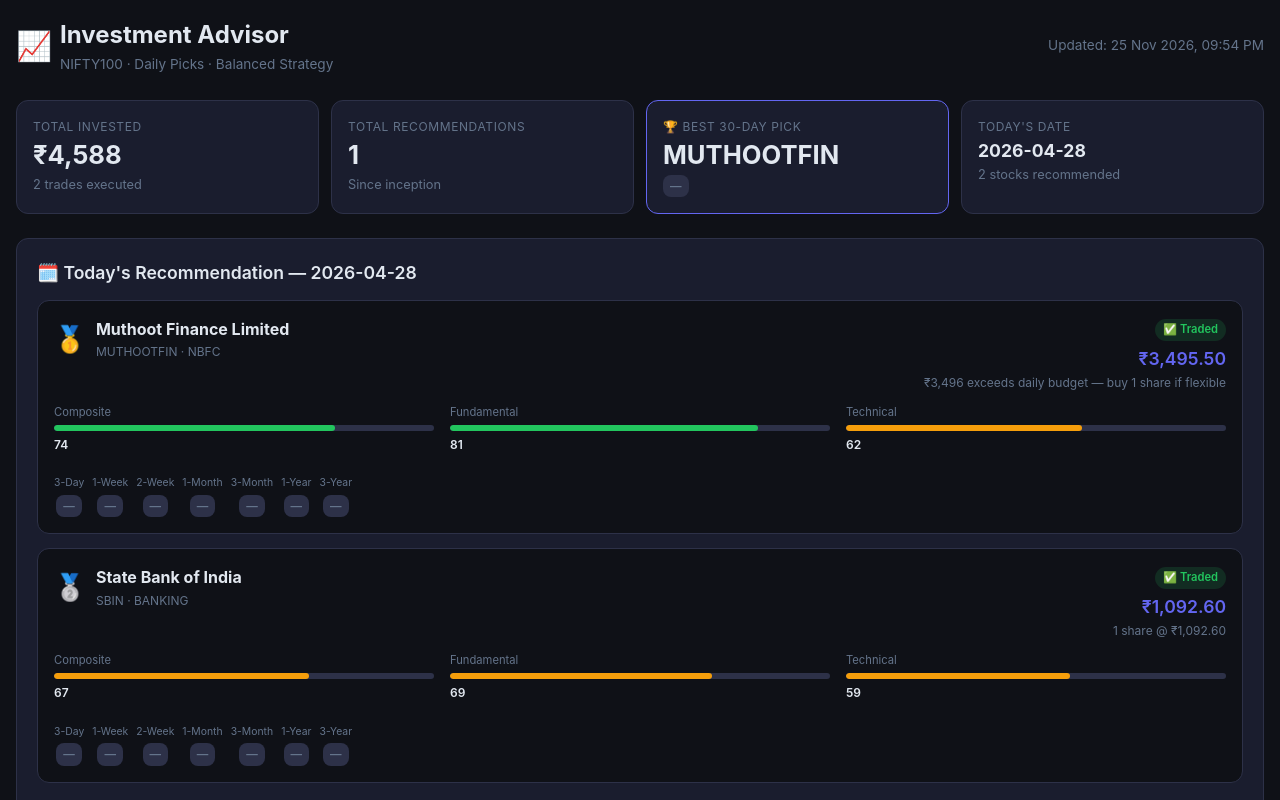
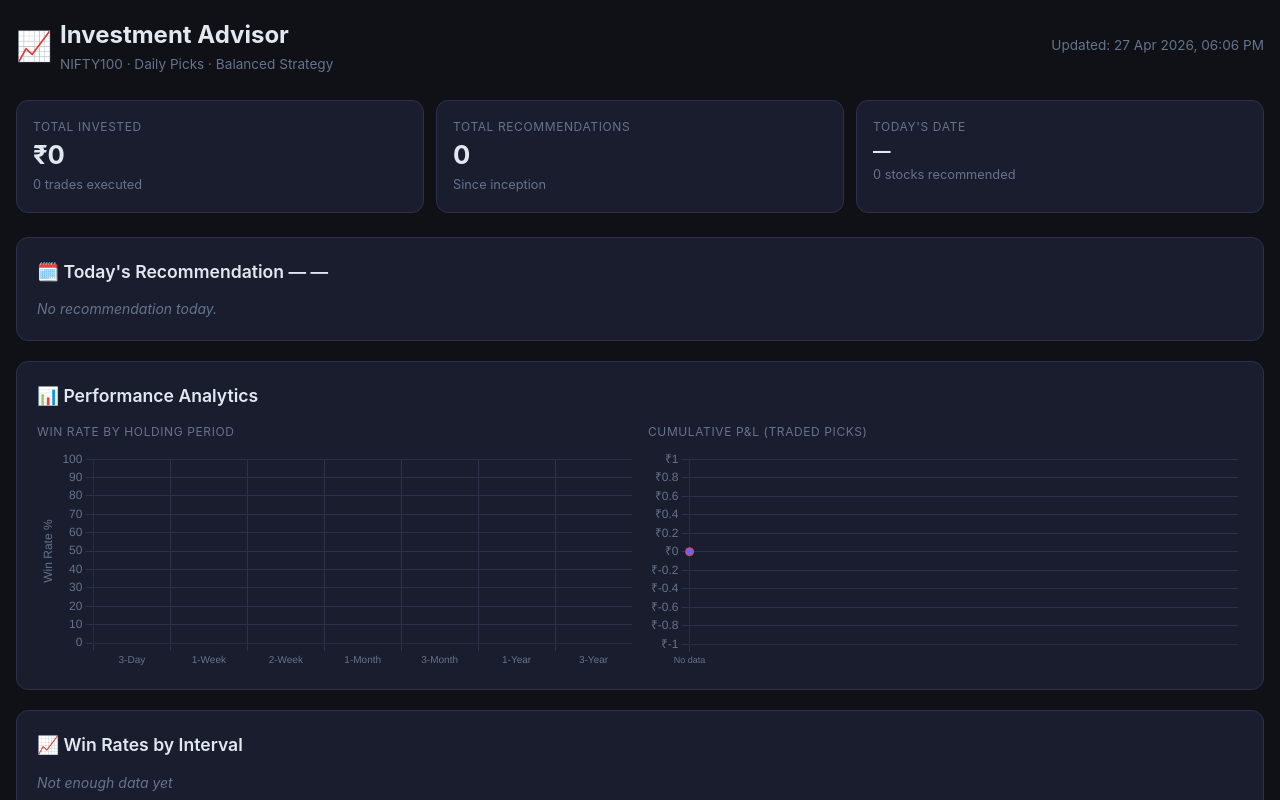
Before and after one commit to adityajain490-ux/investment-dashboard, a plain HTML site: page index.html in a window 1280 px wide. Shown: the top 800 px of the page. Drawn offline with nearby package versions, Linux system fonts and the light colour scheme.

Commit message:
Update dashboard — 2026-11-26 18:00 UTC

```diff
--- a/index.html
+++ b/index.html
@@ -132,97 +132,33 @@
       <div class="subtitle">NIFTY100 · Daily Picks · Balanced Strategy</div>
     </div>
   </div>
-  <div class="subtitle">Updated: 25 Nov 2026, 09:54 PM</div>
+  <div class="subtitle">Updated: 27 Apr 2026, 06:06 PM</div>
 </div>
 
 <!-- KPI Summary -->
 <div class="kpi-row">
   <div class="kpi-card">
     <div class="kpi-title">Total Invested</div>
-    <div class="kpi-value">₹4,588</div>
-    <div class="kpi-sub">2 trades executed</div>
+    <div class="kpi-value">₹0</div>
+    <div class="kpi-sub">0 trades executed</div>
   </div>
   <div class="kpi-card">
     <div class="kpi-title">Total Recommendations</div>
-    <div class="kpi-value">1</div>
+    <div class="kpi-value">0</div>
     <div class="kpi-sub">Since inception</div>
   </div>
-  <div class="kpi-card kpi-highlight"><div class="kpi-title">🏆 Best 30-Day Pick</div><div class="kpi-value">MUTHOOTFIN</div><div class="kpi-sub"><span class="badge badge-neutral">—</span></div></div>
+
   <div class="kpi-card">
     <div class="kpi-title">Today's Date</div>
-    <div class="kpi-value" style="font-size:1.1rem">2026-04-28</div>
-    <div class="kpi-sub">2 stocks recommended</div>
+    <div class="kpi-value" style="font-size:1.1rem">—</div>
+    <div class="kpi-sub">0 stocks recommended</div>
   </div>
 </div>
 
 <!-- Today's Recommendation -->
 <div class="section">
-  <h2>🗓️ Today's Recommendation — 2026-04-28</h2>
-
-    <div class="rec-card">
-      <div class="rec-header">
-        <div class="rec-title">
-          <span class="rank-icon">🥇</span>
-          <div>
-            <div class="stock-name">Muthoot Finance Limited</div>
-            <div class="stock-meta">MUTHOOTFIN · NBFC</div>
-          </div>
-        </div>
-        <div class="rec-right">
-          <span class="trade-badge traded">✅ Traded</span>
-          <div class="stock-price">₹3,495.50</div>
-          <div class="qty-note">₹3,496 exceeds daily budget — buy 1 share if flexible</div>
-        </div>
-      </div>
-      <div class="score-row">
-        <div class="score-item">
-          <div class="score-sublabel">Composite</div>
-          <div class="score-bar-wrap"><div class="score-bar" style="width:74%;background:#22c55e"></div></div><span class="score-label">74</span>
-        </div>
-        <div class="score-item">
-          <div class="score-sublabel">Fundamental</div>
-          <div class="score-bar-wrap"><div class="score-bar" style="width:81%;background:#22c55e"></div></div><span class="score-label">81</span>
-        </div>
-        <div class="score-item">
-          <div class="score-sublabel">Technical</div>
-          <div class="score-bar-wrap"><div class="score-bar" style="width:62%;background:#f59e0b"></div></div><span class="score-label">62</span>
-        </div>
-      </div>
-      <div class="metrics-row"></div>
-      <div class="returns-row"><div class="return-cell"><div class="return-label">3-Day</div><span class="badge badge-neutral">—</span></div><div class="return-cell"><div class="return-label">1-Week</div><span class="badge badge-neutral">—</span></div><div class="return-cell"><div class="return-label">2-Week</div><span class="badge badge-neutral">—</span></div><div class="return-cell"><div class="return-label">1-Month</div><span class="badge badge-neutral">—</span></div><div class="return-cell"><div class="return-label">3-Month</div><span class="badge badge-neutral">—</span></div><div class="return-cell"><div class="return-label">1-Year</div><span class="badge badge-neutral">—</span></div><div class="return-cell"><div class="return-label">3-Year</div><span class="badge badge-neutral">—</span></div></div>
-    </div>
-    <div class="rec-card">
-      <div class="rec-header">
-        <div class="rec-title">
-          <span class="rank-icon">🥈</span>
-          <div>
-            <div class="stock-name">State Bank of India</div>
-            <div class="stock-meta">SBIN · BANKING</div>
-          </div>
-        </div>
-        <div class="rec-right">
-          <span class="trade-badge traded">✅ Traded</span>
-          <div class="stock-price">₹1,092.60</div>
-          <div class="qty-note">1 share @ ₹1,092.60</div>
-        </div>
-      </div>
-      <div class="score-row">
-        <div class="score-item">
-          <div class="score-sublabel">Composite</div>
-          <div class="score-bar-wrap"><div class="score-bar" style="width:67%;background:#f59e0b"></div></div><span class="score-label">67</span>
-        </div>
-        <div class="score-item">
-          <div class="score-sublabel">Fundamental</div>
-          <div class="score-bar-wrap"><div class="score-bar" style="width:69%;background:#f59e0b"></div></div><span class="score-label">69</span>
-        </div>
-        <div class="score-item">
-          <div class="score-sublabel">Technical</div>
-          <div class="score-bar-wrap"><div class="score-bar" style="width:59%;background:#f59e0b"></div></div><span class="score-label">59</span>
-        </div>
-      </div>
-      <div class="metrics-row"></div>
-      <div class="returns-row"><div class="return-cell"><div class="return-label">3-Day</div><span class="badge badge-neutral">—</span></div><div class="return-cell"><div class="return-label">1-Week</div><span class="badge badge-neutral">—</span></div><div class="return-cell"><div class="return-label">2-Week</div><span class="badge badge-neutral">—</span></div><div class="return-cell"><div class="return-label">1-Month</div><span class="badge badge-neutral">—</span></div><div class="return-cell"><div class="return-label">3-Month</div><span class="badge badge-neutral">—</span></div><div class="return-cell"><div class="return-label">1-Year</div><span class="badge badge-neutral">—</span></div><div class="return-cell"><div class="return-label">3-Year</div><span class="badge badge-neutral">—</span></div></div>
-    </div>
+  <h2>🗓️ Today's Recommendation — —</h2>
+  <p class='muted'>No recommendation today.</p>
 </div>
 
 <!-- Performance Charts -->
@@ -266,25 +202,7 @@
           <th class="center">90-Day</th>
         </tr>
       </thead>
-      <tbody><tr>
-              <td>2026-04-28</td>
-              <td><strong>MUTHOOTFIN</strong></td>
-              <td>₹3,495.50</td>
-              <td>73.9/100</td>
-              <td class="center">✅</td>
-              <td class="center"><span class="badge badge-neutral">—</span></td>
-              <td class="center"><span class="badge badge-neutral">—</span></td>
-              <td class="center"><span class="badge badge-neutral">—</span></td>
-            </tr><tr>
-              <td>2026-04-28</td>
-              <td><strong>SBIN</strong></td>
-              <td>₹1,092.60</td>
-              <td>66.6/100</td>
-              <td class="center">✅</td>
-              <td class="center"><span class="badge badge-neutral">—</span></td>
-              <td class="center"><span class="badge badge-neutral">—</span></td>
-              <td class="center"><span class="badge badge-neutral">—</span></td>
-            </tr></tbody>
+      <tbody><tr><td colspan='8' class='center'>No history yet</td></tr></tbody>
     </table>
   </div>
 </div>
```
